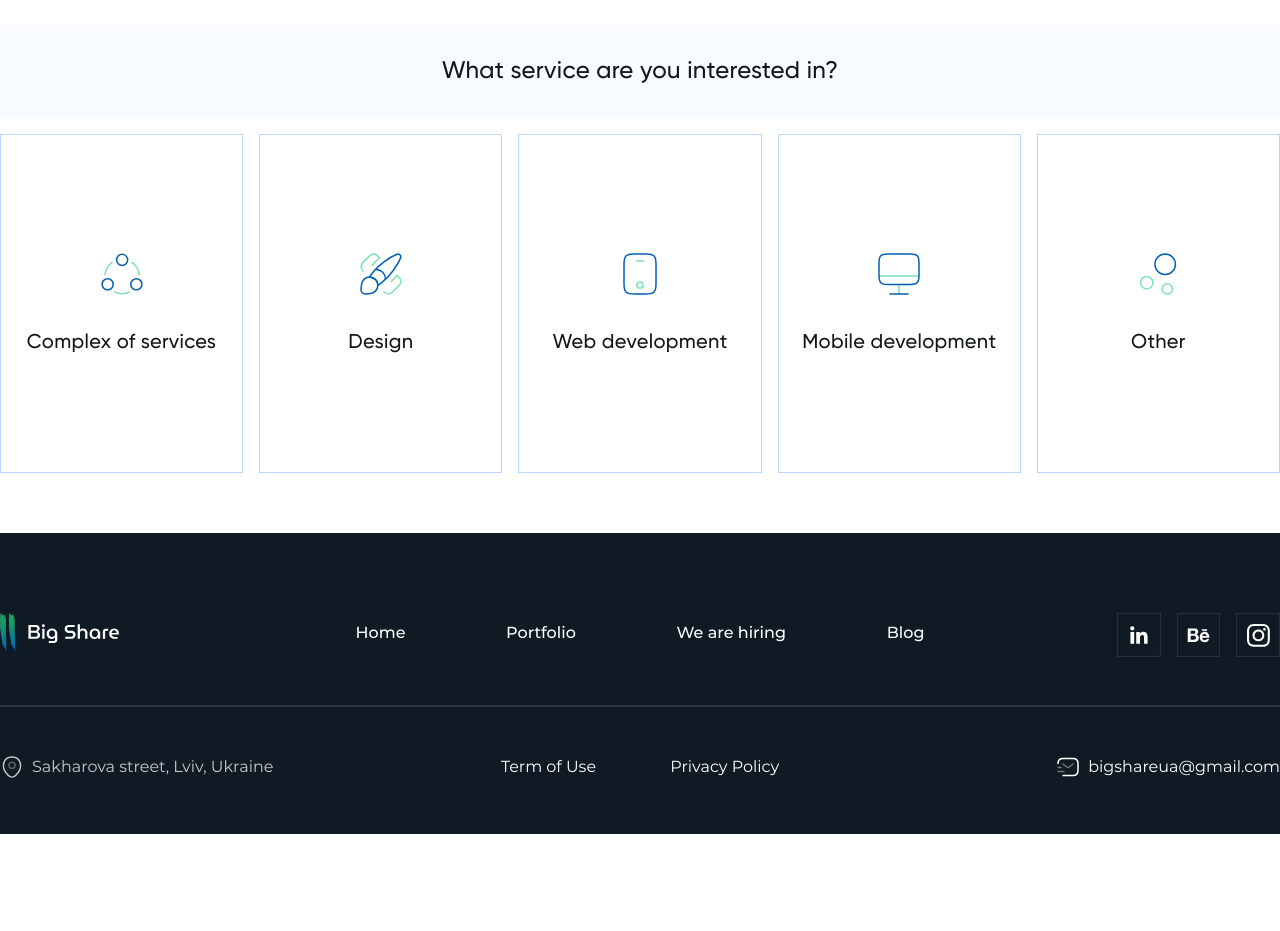
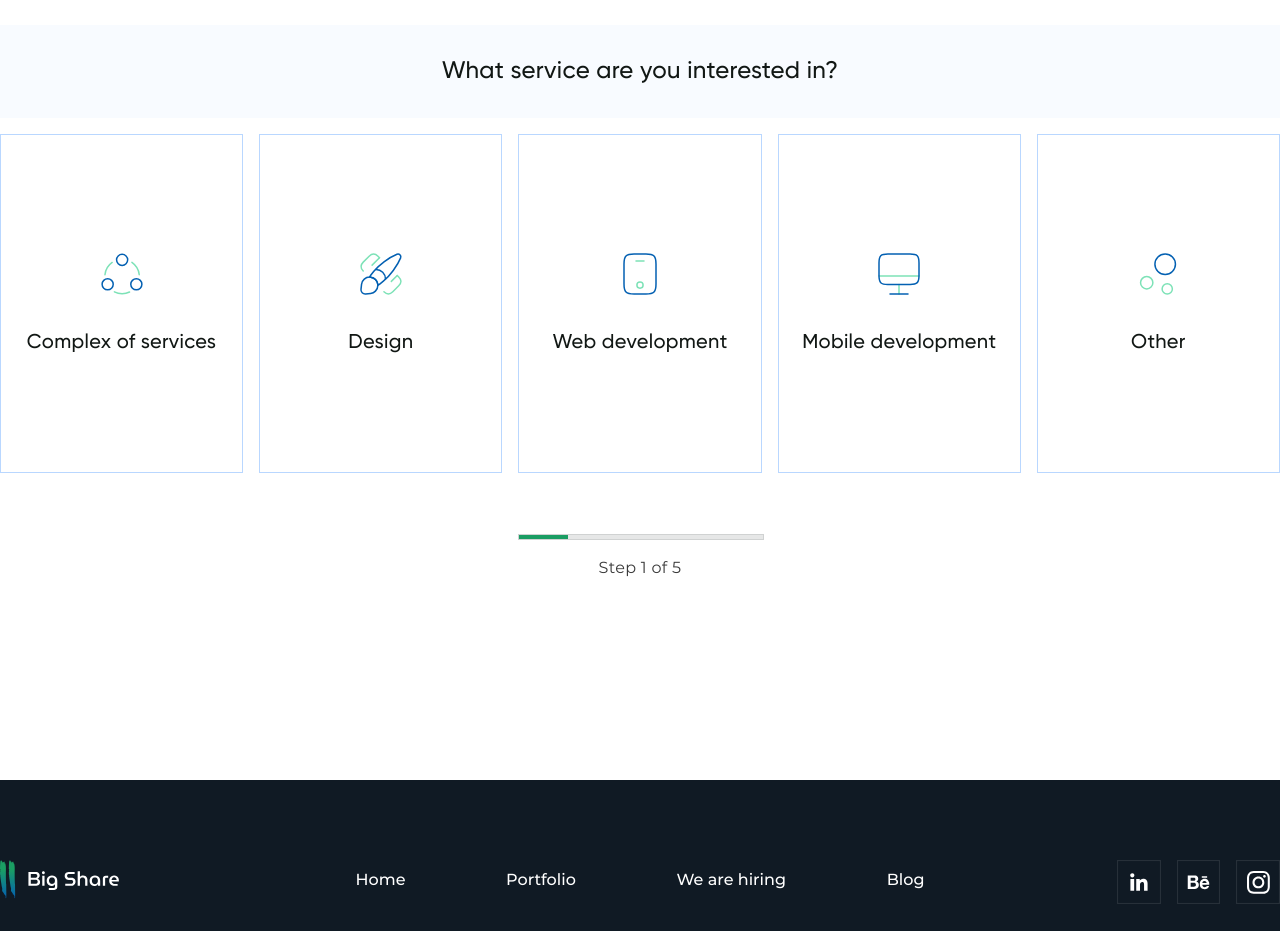
Before and after one commit to Maksim7700/big-share-v2, a React (Create React App) app: page / in a window 1280 px wide. Shown: the part 8760-9691 px from the top of the page. Before the commit the page ends 9594 px from the top, so only its background shows below. Built offline with nearby package versions, Linux system fonts and the light colour scheme; the HTML template or start-up script is replaced by a standard one.

Commit message:
Finished website desktop

```diff
--- a/src/css/anketa/anketa.css
+++ b/src/css/anketa/anketa.css
@@ -43,7 +43,7 @@
 
 .anketa-question-blog {
   display: grid;
-  grid-template-columns: repeat(5,1fr);
+  grid-template-columns: repeat(5,2fr);
   grid-column-gap: 16px;
   margin-top: 16px;
   margin-bottom: 60px;
@@ -53,3 +53,65 @@
   margin-top: 16px;
   margin-bottom: 60px;
 }
+
+.bar {
+  margin-top: 61px;
+  width: 100%;
+  height: 4px;
+  background: rgba(17, 23, 20, 0.1);
+  border: 0.1px solid rgba(17, 23, 20, 0.1);;
+}
+
+.back-button-anketa-under {
+  margin-top: 50px;
+  text-align: right;
+}
+
+.level {
+  margin-top: 16px;
+  font-size: 16px;
+  line-height: 24px;
+  color: #393939;
+  text-align: center;
+}
+
+.bar-load {
+  height: 100%;
+}
+
+.bar-loading-1 {
+  width: 20%;
+  background-color: #1A9D63;
+}
+
+.bar-loading-2 {
+  width: 40%;
+  background-color: #1A9D63;
+}
+
+.bar-loading-3 {
+  width: 60%;
+  background-color: #1A9D63;
+}
+
+.bar-loading-4 {
+  width: 80%;
+  background-color: #1A9D63;
+}
+
+.bar-loading-5 {
+  width: 100%;
+  background-color: #1A9D63;
+}
+
+.bar-none {
+  display: none;
+}
+
+.anket-question-style {
+  margin-bottom: 200px;
+}
+
+.back-button-1 {
+  display: none;
+}
--- a/src/js/components/anketa/Anketa.js
+++ b/src/js/components/anketa/Anketa.js
@@ -9,6 +9,12 @@ const sizeTitle = 'How big is your project?';
 const calendarTitle = 'How much time you have for a development?';
 const budgetTitle = 'What is your project budget?';
 const formTitle = 'Thanks. We just need a few details about you.';
+
+const step1 = 'Step 1 of 5';
+const step2 = 'Step 2 of 5';
+const step3 = 'Step 3 of 5';
+const step4 = 'Step 4 of 5';
+
 export const service = (serviceClick) => {
   return (
             <>
@@ -45,12 +51,6 @@ export const calendar = (serviceClick) => {
   )
 }
 
-export const form = () => {
-  return (
-    <FormSend form='form'/>
-  )
-}
-
 export const budget = (serviceClick) => {
   return (
     <>
@@ -72,8 +72,77 @@ const Anketa = () => {
   const [isBudget, setIsBudget] = useState(false);
   const [isForm, setIsForm] = useState(false);
 
+  const serviceClick = () => {
+    if (isService) {
+      setIsService(false);
+      setIsSize(true);
+    }
+    if (isSize) {
+      setIsSize(false);
+      setIsCalendar(true);
+    }
+    if (isCalendar) {
+      setIsCalendar(false);
+      setIsBudget(true);
+    }
+    if (isBudget) {
+      setIsBudget(false);
+      setIsForm(true);
+    }
+  }
+
+  const serviceBackClick = () => {
+    if (isForm) {
+      setIsBudget(true);
+      setIsForm(false);
+    }
+    if (isBudget) {
+      setIsCalendar(true);
+      setIsBudget(false);
+    }
+    if (isCalendar) {
+      setIsSize(true);
+      setIsCalendar(false);
+    }
+    if (isSize) {
+      setIsService(true);
+      setIsSize(false);
+    }
+  }
+
+
+const form = () => {
+  return (
+    <FormSend form='form' backClick={serviceBackClick}/>
+  )
+}
+
+  const barLoading = () => {
+    return (isService
+      ? '1'
+      : isSize
+        ? '2'
+        : isCalendar
+          ? '3'
+          : isBudget
+            ? '4'
+            : 'none');
+  }
+
+  const bar = () => {
+      return <>
+          <div></div>
+          <div className='back-button-anketa-under'><img className={`back-button-${barLoading()}`} onClick={serviceBackClick} alt='back button' src='./anketa/anketa_back.svg'/></div>
+          <div className='anketa-bar'>
+            <div className='bar'><div className={`bar-load bar-loading-${barLoading()}`}></div></div>
+             <div className='level Montserrat-400'>{steps()}</div>
+          </div>
+          <div></div>
+          <div></div>
+      </>
+  }
+
   const title = () => {
-    console.log(isService);
     if (isService) {
       return <div>{serviceTitle}</div>
     }
@@ -91,31 +160,21 @@ const Anketa = () => {
     }
   }
 
-  const serviceClick = () => {
+  const steps = () => {
     if (isService) {
-      setIsService(false);
-      setIsSize(true);
-      setIsCalendar(false);
-      setIsBudget(false);
+      return <div>{step1}</div>
     }
     if (isSize) {
-      setIsService(false);
-      setIsSize(false);
-      setIsCalendar(true);
-      setIsBudget(false);
+      return<div> {step2}</div>
     }
     if (isCalendar) {
-      setIsService(false);
-      setIsSize(false);
-      setIsCalendar(false);
-      setIsBudget(true);
+      return <div>{step3}</div>
     }
     if (isBudget) {
-      setIsService(false);
-      setIsSize(false);
-      setIsCalendar(false);
-      setIsBudget(false);
-      setIsForm(true);
+      return <div>{step4}</div>
+    }
+    if (isForm) {
+      return ''
     }
   }
 
@@ -128,7 +187,7 @@ const Anketa = () => {
                   ? calendar(serviceClick)
                   : isBudget
                     ? budget(serviceClick)
-                    : form(serviceClick));
+                    : form());
   }
 
   return(
@@ -138,10 +197,11 @@ const Anketa = () => {
           <div className='anketa-title Gilroy-700'>Let's <span>get started</span>. Tell us how we can help</div>
           <div className='anketa-text Montserrat-400'>Let’s turn your idea into digital reality! Just answer our interactive questions and we will draft the best product offer for you. We provide free estimation and IT consulting for our clients. So don’t hesitate to contact us.</div>
           <div className='anketa-question'><div className='anketa-question-text Gilroy-500'>{title()}</div></div>
-          <div className={`${isForm ? 'anketa-question-blog-no' : 'anketa-question-blog'}`}>
+          <div className={`anket-question-style ${isForm ? 'anketa-question-blog-no' : 'anketa-question-blog'}`}>
             {
               getAnketaForm(serviceClick)
             }
+            {isForm ? '' : bar()}
           </div>
         </div>
       </Container>
--- a/src/js/components/anketa/FormSend.js
+++ b/src/js/components/anketa/FormSend.js
@@ -26,7 +26,7 @@ const FormSend = (props) => {
         <div></div>
         <div></div>
         <div></div>
-        <div className={`${isForm === 'form' ? 'back-button-anketa' : 'hidden'}`}><img alt='back' src='./anketa/anketa_back.svg'/></div>
+        <div className={`${isForm === 'form' ? 'back-button-anketa' : 'hidden'}`}><img onClick={props.backClick} alt='back' src='./anketa/anketa_back.svg'/></div>
         <input className='submit Montserrat-500' type="submit" />
       </form>
     </div>
```
